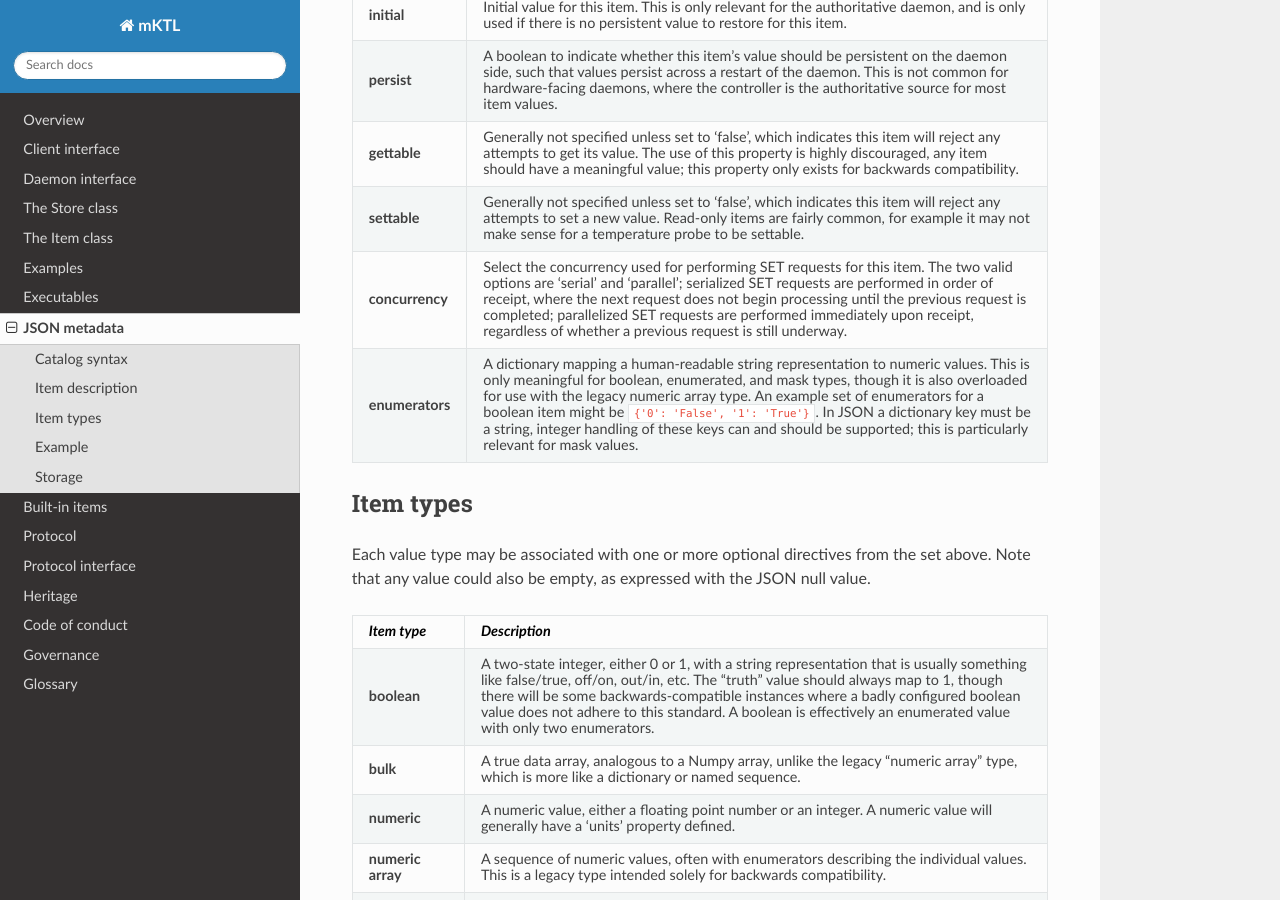
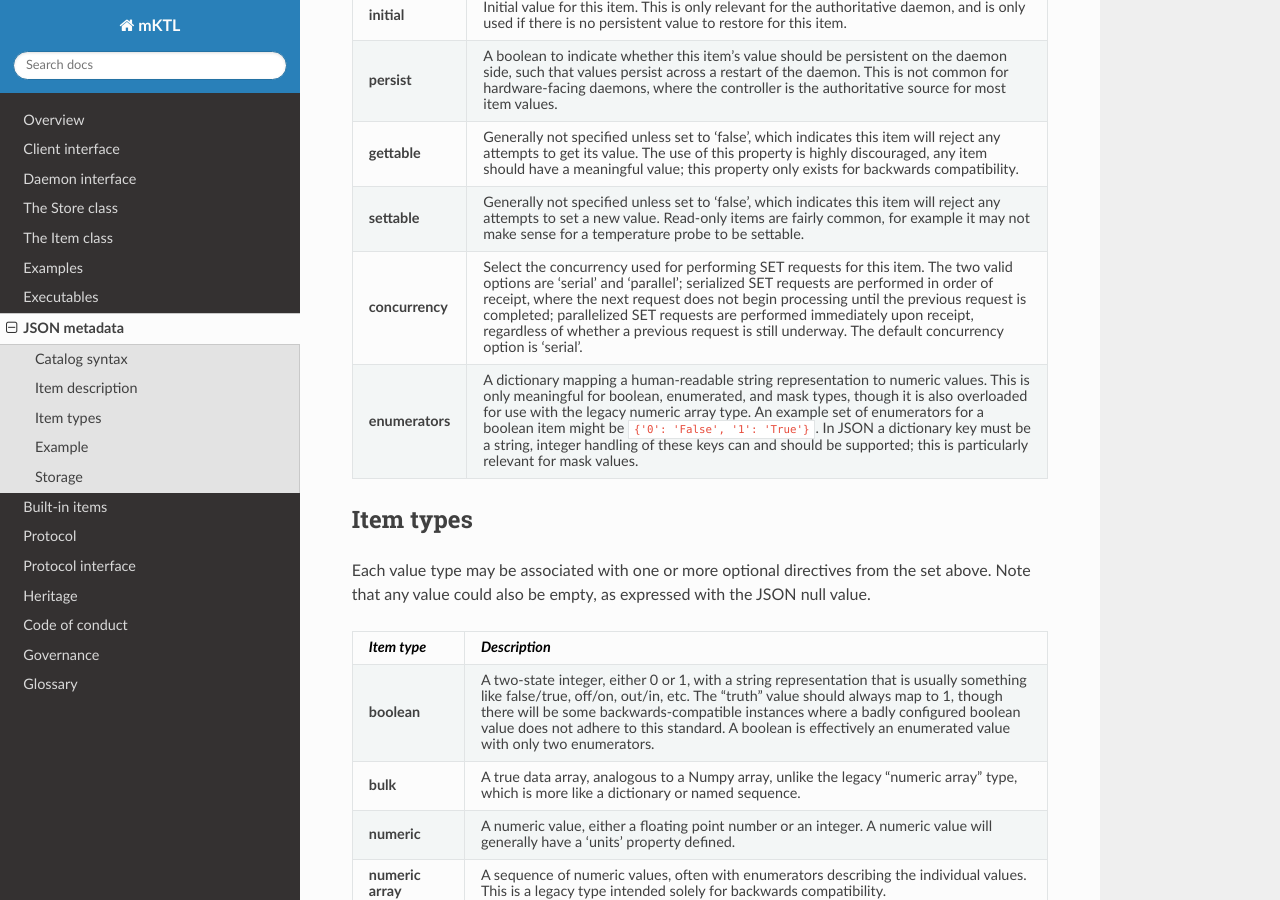
Before and after one commit to KeckObservatory/mKTL, a Sphinx documentation site: the page built from doc/metadata.rst, in a window 1280 px wide and 900 px high, scrolled down 1851 px. Built offline with Sphinx 7.4.7 and the Read the Docs theme 3.1.0, drawn with Linux system fonts in a browser that asks for light colours.

Commit message:
Indicate which of the concurrency options is the default.

```diff
--- a/doc/metadata.rst
+++ b/doc/metadata.rst
@@ -158,7 +158,8 @@ item.
 		of receipt, where the next request does not begin processing
 		until the previous request is completed; parallelized SET
 		requests are performed immediately upon receipt, regardless
-		of whether a previous request is still underway.
+		of whether a previous request is still underway. The default
+		concurrency option is 'serial'.
 
 **enumerators**	A dictionary mapping a human-readable string
 		representation to numeric values. This is only
```
